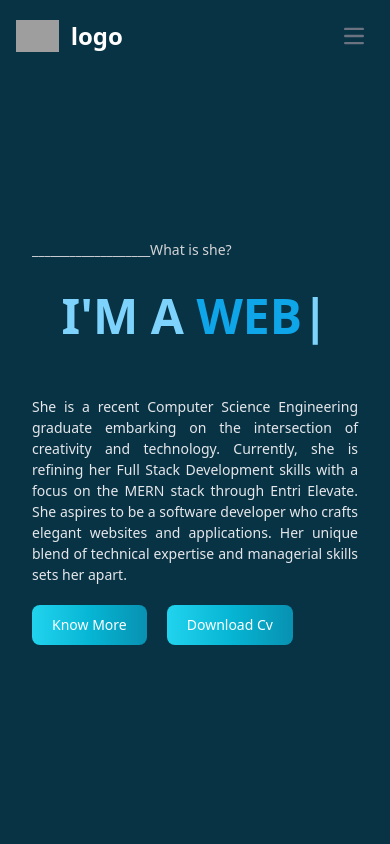
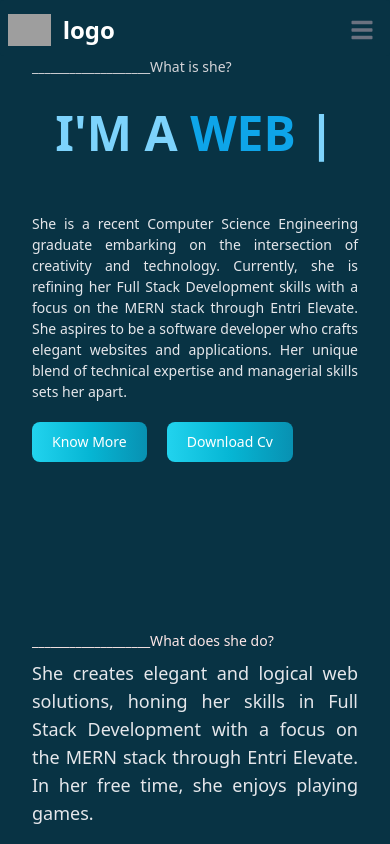
Before and after one commit to Hennamaria07/react-portfolio, a React (Create React App) app: page / in a window 390 px wide. Shown: the top 844 px of the page. Built offline with nearby package versions, Linux system fonts and the light colour scheme; no server answers; grey boxes are pictures that could not be loaded.

Commit message:
navbar bug fixed and db connected

```diff
--- a/package.json
+++ b/package.json
@@ -12,6 +12,8 @@
     "autoprefixer": "^10.4.16",
     "axios": "^1.6.5",
     "flowbite": "^2.2.1",
+    "flowbite-react": "^0.7.2",
+    "next": "^14.1.0",
     "postcss": "^8.4.32",
     "react": "^18.2.0",
     "react-dom": "^18.2.0",
--- /dev/null
+++ b/src/axios.js
@@ -0,0 +1,7 @@
+import axios from "axios";
+
+const instance = axios.create({
+    baseURL: "http://localhost:4000"
+})
+
+export default instance;
--- a/src/components/Contact/Contact.jsx
+++ b/src/components/Contact/Contact.jsx
@@ -1,8 +1,8 @@
-import axios from "axios";
 import React, { useState } from "react";
-import { Await, useNavigate } from "react-router-dom";
+import { useNavigate } from "react-router-dom";
 import { ToastContainer, toast } from 'react-toastify';
 import 'react-toastify/dist/ReactToastify.css';
+import instance from "../../axios";
 
 // import "../About/"
 const Contact = () => {
@@ -17,7 +17,7 @@ const Contact = () => {
   const [messageError, setMessageError] = useState('')
   const validate = () => {
     const nameRegEx = /^[a-zA-Z\s.'-]+$/;
-    const emailRegEx = /^[\w\-\.]+@([\w-]+\.)+[\w-]{2,}$/;
+    const emailRegEx = /^[a-zA-Z0-9._%+-]+@gmail\.com$/;
     const numberRegEx = /^\+?([91])?[789]\d{9}$/;
     const messageRegEx = /^[a-zA-Z\s]{10,}$/;
 
@@ -65,12 +65,13 @@ const Contact = () => {
       setNumberError("");
       setMessageError("");
       try {
-        const res = await axios.post("http://localhost:4000/submit", {
+        const res = await instance.post("/submit", {
           fullname: name,
           email: email,
           phone: number,
           message: message
         });
+
         // console.log(res.data.message);
         if(res.data.success){
           toast.success(res.data.message, {
@@ -82,7 +83,7 @@ const Contact = () => {
          }, 2000)
         }
       } catch (error) {
-        toast.error(error.message, {
+        toast.error(error.response.data.message, {
           position: toast.POSITION.TOP_CENTER,
           theme: "dark",
         });
--- a/src/components/Header/Header.jsx
+++ b/src/components/Header/Header.jsx
@@ -1,3 +1,7 @@
+'use client';
+
+// import Link from 'next/link';
+import { Navbar } from 'flowbite-react';
 import React, { useState, useEffect } from 'react';
 import { Link } from 'react-router-dom';
 
@@ -14,53 +18,24 @@ const Header = () => {
 
     window.addEventListener('scroll', handleScroll);
 
-    // Cleanup the event listener on component unmount
-    return () => {
-      window.removeEventListener('scroll', handleScroll);
-    };
   }, [scrolling]);
   return (
     <>
-      <nav className={`fixed z-10 top-0 w-full bg-cyan-950 border-gray-200 ${
+       <Navbar fluid rounded className={`fixed h-14 z-10 top-0 lg:px-10 w-full bg-cyan-950 border-gray-200 ${
           scrolling ? 'shadow-md' : ''}`}>
-        <div className="max-w-screen-xl bg-cyan-950 flex flex-wrap items-center justify-between mx-auto p-4">
      <Link to="/" className="flex items-center space-x-3 rtl:space-x-reverse">
             <img src="https://flowbite.com/docs/images/logo.svg" className="h-8" alt="Flowbite Logo" />
             <span className="self-center text-2xl font-semibold whitespace-nowrap text-white dark:text-white">logo</span>
           </Link>
-          <button
-            data-collapse-toggle="navbar-default"
-            type="button"
-            className="inline-flex items-center p-2 w-10 h-10 justify-center text-sm text-gray-500 rounded-lg md:hidden hover:bg-gray-100 focus:outline-none focus:ring-2 focus:ring-gray-200 dark:text-gray-400 dark:hover:bg-gray-700 dark:focus:ring-gray-600"
-            aria-controls="navbar-default"
-            aria-expanded="false"
-          >
-            <span className="sr-only">Open main menu</span>
-            <svg className="w-5 h-5" aria-hidden="true" xmlns="http://www.w3.org/2000/svg" fill="none" viewBox="0 0 17 14">
-              <path stroke="currentColor" strokeLinecap="round" strokeLinejoin="round" strokeWidth="2" d="M1 1h15M1 7h15M1 13h15"/>
-            </svg>
-          </button>
-          <div className="hidden w-full md:block md:w-auto" id="navbar-default">
-            <ul className="font-medium flex flex-col p-4 md:p-0 mt-4 border border-gray-100 rounded-lg md:flex-row md:space-x-8 rtl:space-x-reverse md:mt-0 md:border-0 md:bg-transparent dark:bg-gray-800 md:dark:bg-transparent dark:border-gray-700">
-            <li>
+      <Navbar.Toggle />
+      <Navbar.Collapse className='bg-cyan-950' >
       <Link to="/" className={`block py-2 px-3 text-white rounded hover:bg-gray-100 md:hover:bg-transparent hover:bg-cyan-500 md:border-0 md:hover:text-gray-300 md:p-0 dark:text-white md:dark:hover:text-blue-500 dark:hover:bg-gray-700 dark:hover:text-white md:dark:hover:bg-transparent`}>Home</Link>
-              </li>
-              <li>
       <Link to="/about" className={`block py-2 px-3 text-white rounded hover:bg-gray-100 md:hover:bg-transparent hover:bg-cyan-500 md:border-0 md:hover:text-gray-300 md:p-0 dark:text-white md:dark:hover:text-blue-500 dark:hover:bg-gray-700 dark:hover:text-white md:dark:hover:bg-transparent`}>About</Link>
-              </li>
-              <li>
       <Link to="/services" className={`block py-2 px-3 text-white rounded hover:bg-gray-100 md:hover:bg-transparent hover:bg-cyan-500 md:border-0 md:hover:text-gray-300 md:p-0 dark:text-white md:dark:hover:text-blue-500 dark:hover:bg-gray-700 dark:hover:text-white md:dark:hover:bg-transparent`}>Services</Link>
-              </li>
-              <li>
       <Link to="/projects" className={`block py-2 px-3 text-white rounded hover:bg-gray-100 md:hover:bg-transparent hover:bg-cyan-500 md:border-0 md:hover:text-gray-300 md:p-0 dark:text-white md:dark:hover:text-blue-500 dark:hover:bg-gray-700 dark:hover:text-white md:dark:hover:bg-transparent`}>Projects</Link>
-              </li>
-              <li>
       <Link to="/contact" className={`block py-2 px-3 text-white rounded hover:bg-gray-100 md:hover:bg-transparent hover:bg-cyan-500 md:border-0 md:hover:text-gray-300 md:p-0 dark:text-white md:dark:hover:text-blue-500 dark:hover:bg-gray-700 dark:hover:text-white md:dark:hover:bg-transparent`}>Contact</Link>
-              </li>
-            </ul>
-          </div>
-        </div>
-      </nav>
+      </Navbar.Collapse>
+    </Navbar>
     </>
   );
 };
--- a/src/components/Home/Home.jsx
+++ b/src/components/Home/Home.jsx
@@ -46,12 +46,12 @@ const Home = () => {
     // };
     return (
         <>
-            <div className='w-screen overflow-hidden h-screen bg-cyan-950'>
+            <div className='w-screen overflow-hidden home-wrapper bg-cyan-950'>
 
                 <div className="flex flex-row container-padding h-full md:px-10 items-center">
           <div className="md:w-1/2 md:pt-0">
 
-    <p className='text-zinc-300 sm:pt-0 pt-12 md:pt-10 '>__________<span className='sm:inline hidden'>_______</span>_________What is she?</p>
+    <p className='text-zinc-300 sm:pt-0 pt-14 md:pt-10 '>__________<span className='sm:inline hidden'>_______</span>_________What is she?</p>
             <div className='heading-height'>
             <h1 className="text-5xl md:text-6xl text-center text-sky-300 font-bold">
               I'M A <span className="text text-sky-500"></span>
--- a/src/components/Home/home.css
+++ b/src/components/Home/home.css
@@ -6,7 +6,9 @@
     height: 8rem;
     padding-top: 2rem;
 }
-
+.home-wrapper{
+  max-height: calc(100vh- 56px);
+}
 .arrows-home {
     width: 60px;
     height: 72px;
```
Also changed, not shown: 1 other file (tests, documents, lock files or other folders). Lines whose indentation alone changed are shown as unchanged.
